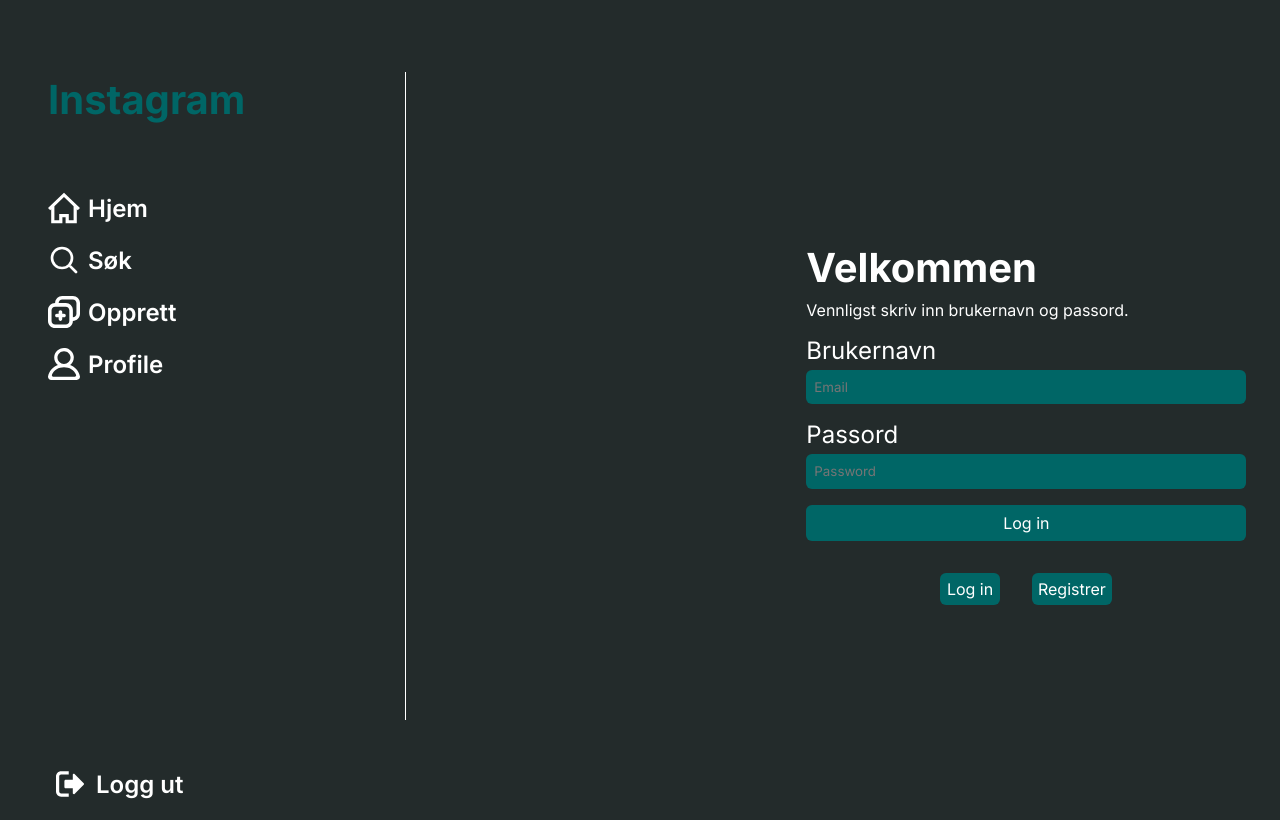
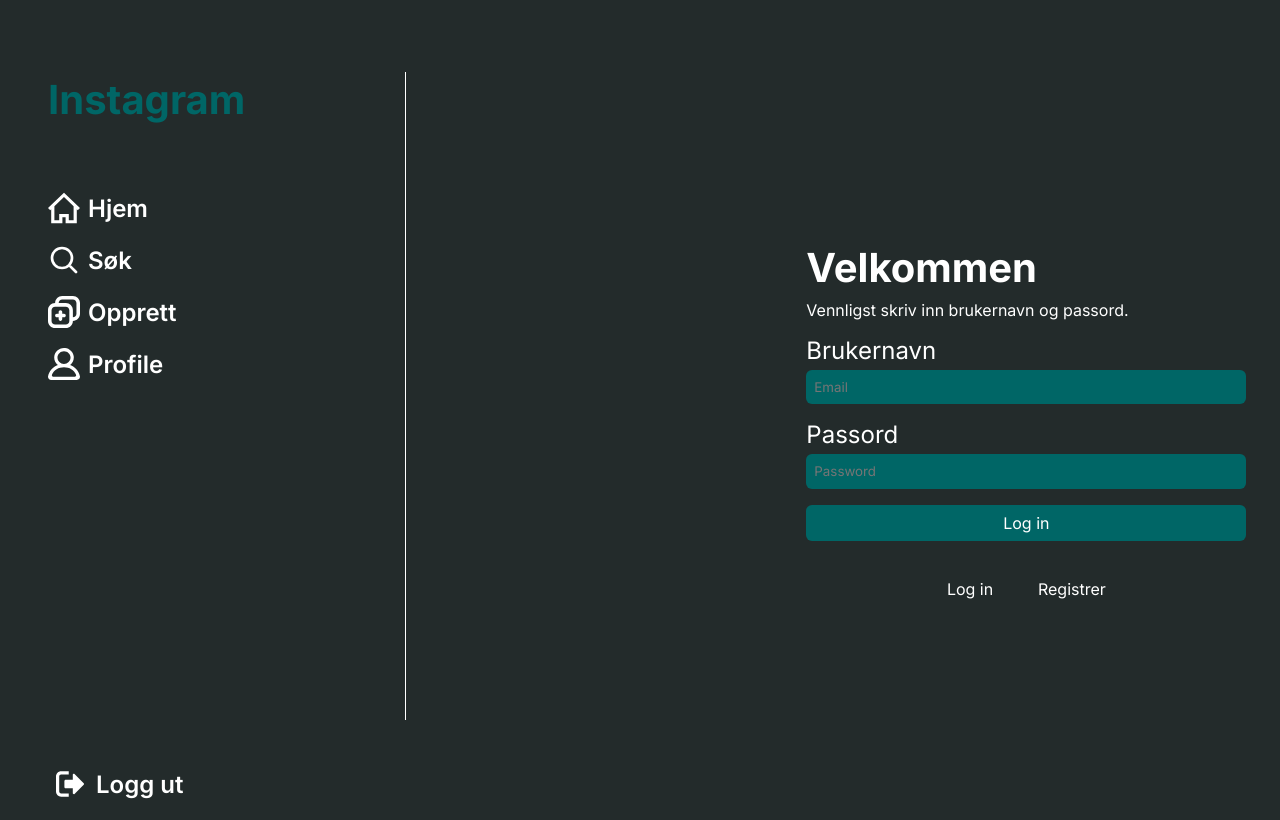
Before and after one commit to ErikOkau/instagramapp, a Next.js app: page /login in a window 1280 px wide. Built offline with nearby package versions, Linux system fonts and the light colour scheme.

Commit message:
removed ugly login deisgn boxed login/register selection, plain text looks better

```diff
--- a/app/(routes)/login/login.scss
+++ b/app/(routes)/login/login.scss
@@ -7,12 +7,18 @@
 
 
 
-.login_register {
+.login_or_register {
     display: flex;
     place-content: center;
     gap: 2rem;
 
     button {
         padding: 0.4rem;
+        background: none;
+        transition: all 1s ease-in-out;
+
+        &:hover {
+           text-decoration: underline 3px solid #fff;
+        }
     }
 }
--- a/app/(routes)/login/page.tsx
+++ b/app/(routes)/login/page.tsx
@@ -11,7 +11,7 @@
     return (
         <div className="login">
             {login ? <Login /> : <Register />}
-            <div className="login_register">
+            <div className="login_or_register">
                 <button onClick={() => setLogin(true)}>Log in</button>
                 <button onClick={() => setLogin(false)}>Registrer</button>
             </div>
```
